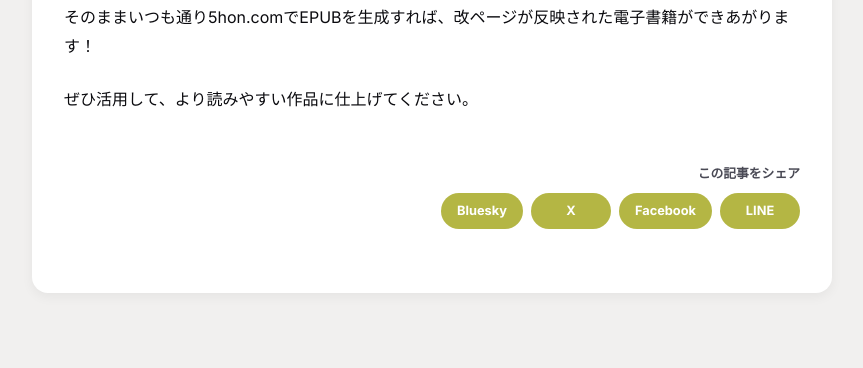
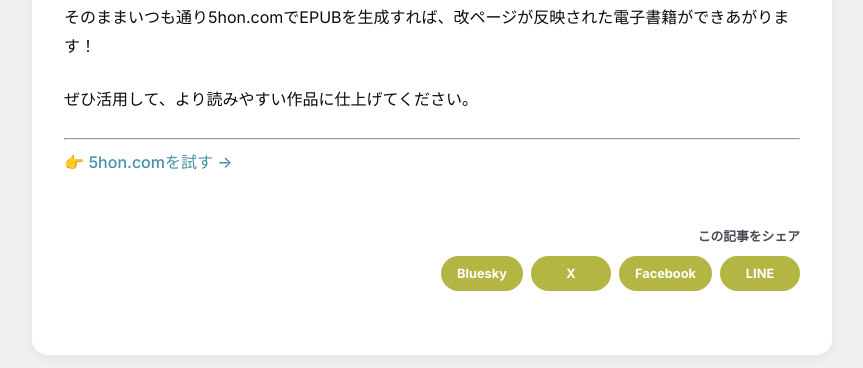
Before and after one commit to yo4e/5hon-com, an Astro site: page /blog/page-break in a window 1280 px wide. Shown: the part 2766-3134 px from the top of the page, without its empty margins (208-1071 px from the left). Built offline with nearby package versions, Linux system fonts and the light colour scheme; Astro itself is replaced by a stand-in of ours.

Commit message:
blog: 改ページ記事に5hon.comへのリンクを追加

```diff
--- a/src/pages/blog/page-break.md
+++ b/src/pages/blog/page-break.md
@@ -91,3 +91,7 @@ Googleドキュメントで原稿を開いて、章の区切りに `Cmd + Enter`
 そのままいつも通り5hon.comでEPUBを生成すれば、改ページが反映された電子書籍ができあがります！
 
 ぜひ活用して、より読みやすい作品に仕上げてください。
+
+---
+
+👉 **[5hon.comを試す →](/)**
```
